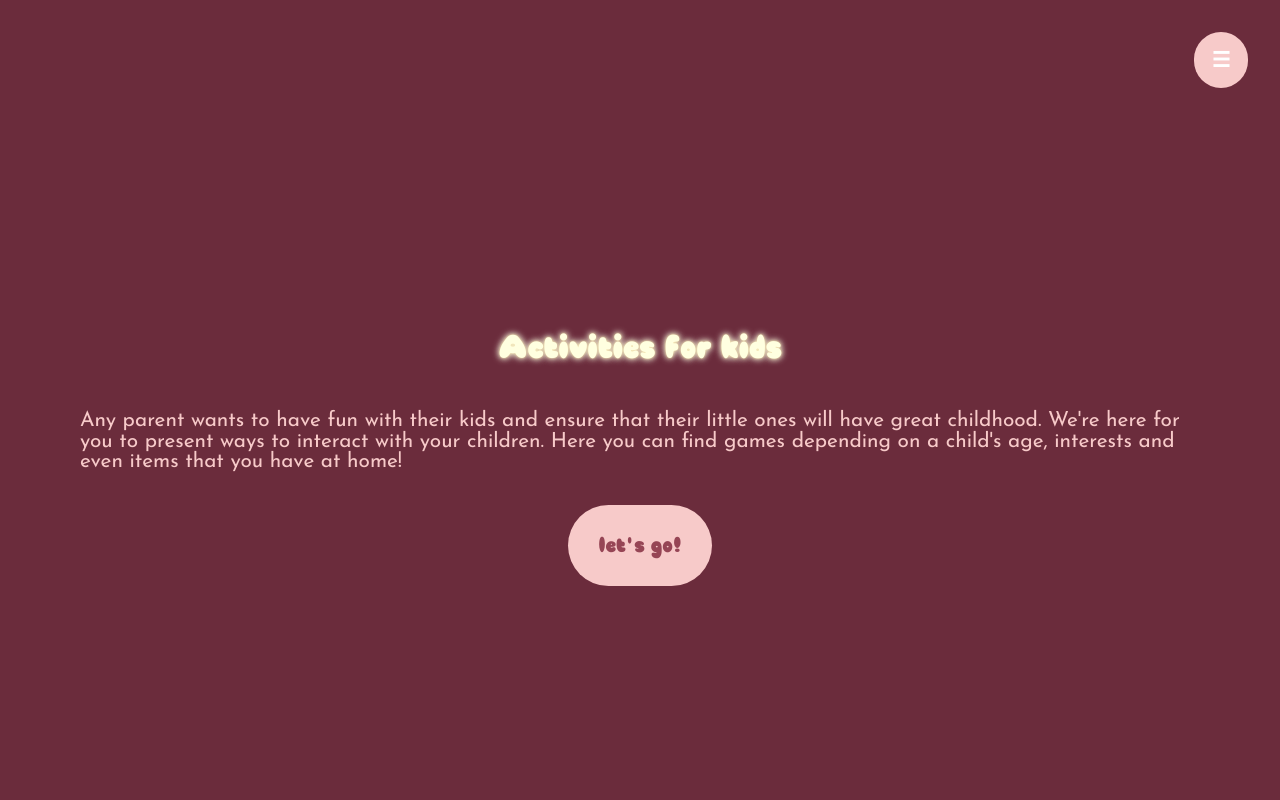
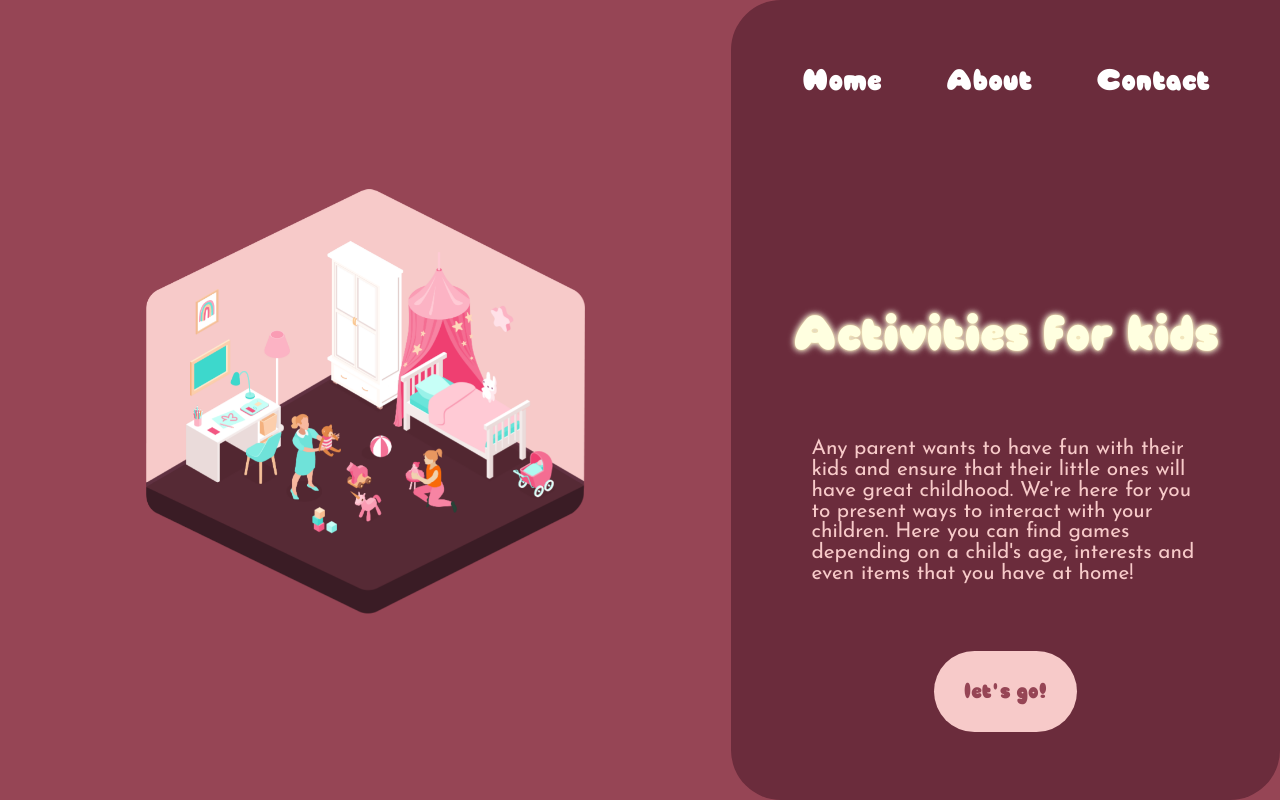
Before and after one commit to Yordaniss/playground, a Next.js app: page / in a window 1280 px wide. Shown: the top 800 px of the page. Built offline with nearby package versions, Linux system fonts and the light colour scheme; no server answers.

Commit message:
Fixed header layout
Fixed navbar display and text-shadow, fixed mobile layout and animation in header

```diff
--- a/components/layout/header/Header.js
+++ b/components/layout/header/Header.js
@@ -44,7 +44,7 @@ export default function Header() {
         <input
           type="checkbox"
           id="menu-checkbox"
-          onChange={(e) => {
+          onChange={() => {
             setIsChecked(!isChecked);
           }}
           checked={isChecked}
@@ -52,8 +52,8 @@ export default function Header() {
         <label htmlFor="menu-checkbox">
           <Button className="header__content__menu-btn">&#9776;</Button>
         </label>
-        {/* <Navbar></Navbar> */}
         <div className="article">
+          <Navbar></Navbar>
           <div className="article__heading-container">
             <h1 className="article__heading-container__heading">
               Activities for kids
--- a/shared/styles/global-css/index.css
+++ b/shared/styles/global-css/index.css
@@ -189,6 +189,11 @@ body {
   animation-timing-function: linear;
   animation-iteration-count: infinite;
 }
+@media screen and (max-width: 890px) {
+  .gamesDashboard .svgUnderIllustration .path-0 {
+    animation-duration: 4s;
+  }
+}
 @keyframes pathAnim-0 {
   0% {
     d: path("M 0,400 C 0,400 0,200 0,200 C 148.92857142857142,162.28571428571428 297.85714285714283,124.57142857142858 400,131 C 502.14285714285717,137.42857142857142 557.5000000000001,188 666,218 C 774.4999999999999,248 936.1428571428571,257.42857142857144 1074,251 C 1211.857142857143,244.57142857142858 1325.9285714285716,222.28571428571428 1440,200 C 1440,200 1440,400 1440,400 Z");
@@ -301,44 +306,52 @@ body {
   grid-template-rows: 100vh;
   justify-content: space-between;
   justify-items: center;
+  align-items: center;
+  align-content: center;
   background-color: #964555;
-  height: fit-content;
-  min-height: min-content;
   overflow: hidden;
 }
 .header__illustration {
-  display: block;
-  position: relative;
-  max-width: 70%;
-  align-self: center;
-  animation: floating 3s ease-in-out infinite;
+  max-width: 60%;
+  animation: floating 3s ease-in-out infinite both;
 }
 @keyframes floating {
   0% {
-    transform: translate(0, 0px);
+    transform: translate(0, 0);
   }
   50% {
-    transform: translate(0, 30px);
+    transform: translate(0, 20px);
   }
   100% {
     transform: translate(0, 0px);
   }
 }
-@media screen and (max-width: 1300px) {
+@media screen and (min-width: 360px) and (max-width: 768px) {
   .header__illustration {
-    grid-row: 3;
+    grid-row: 2;
+    margin-bottom: 1rem;
+    max-width: 70%;
   }
 }
+@media screen and (min-width: 768px) and (max-width: 890px) {
+  .header__illustration {
+    grid-row: 2;
+    margin-bottom: 2rem;
+    max-width: 50%;
+  }
+}
+.header__content {
+  height: 100%;
+}
 .header__content .article {
-  height: fit-content;
+  height: 100%;
   display: grid;
-  grid-template-rows: 1fr min-content min-content 1fr;
+  grid-auto-rows: 1fr 1fr 3fr 1fr;
   grid-auto-rows: unset;
   align-items: center;
+  justify-items: center;
   background: #6b2c3c;
-  height: 100%;
   border-radius: 50px 0 50px 50px;
-  grid-row-start: 1;
 }
 .header__content .article__heading-container {
   position: relative;
@@ -352,9 +365,10 @@ body {
   text-shadow: 0px 0px 2px rgba(255, 255, 255, 0.3), 0px 0px 2px rgba(250, 218, 94, 0.5), 0px 0px 5px rgba(255, 250, 205, 0.5), 0px 0px 7px rgba(250, 250, 210, 0.7), 0px 0px 7px rgba(255, 255, 255, 0.3), 0px 0px 9px rgba(255, 255, 255, 0.5);
   padding: 5rem 0 1rem 0;
 }
-@media screen and (max-width: 1300px) {
+@media screen and (max-width: 890px) {
   .header__content .article__heading-container__heading {
     font-size: 2rem;
+    padding-top: 7rem;
   }
 }
 .header__content .article__text {
@@ -375,19 +389,47 @@ body {
   justify-self: center;
   align-self: start;
 }
-@media screen and (max-width: 1300px) {
+@media screen and (max-width: 890px) {
   .header__content .article {
-    position: relative;
-    padding-top: 5rem;
-    top: 0;
     border-radius: initial;
-    grid-row: 1;
+  }
+}
+.header__content .svgAboveIllustration {
+  display: none;
+  grid-row: 2;
+}
+@media screen and (max-width: 890px) {
+  .header__content .svgAboveIllustration {
+    display: block;
+    grid-row: 3;
+  }
+  .header__content .svgAboveIllustration .path-0 {
+    animation: pathAnim-0 4s;
+    animation-timing-function: linear;
+    animation-iteration-count: infinite;
+  }
+  @keyframes pathAnim-0 {
+    0% {
+      d: path("M 0,400 C 0,400 0,200 0,200 C 305,202.5 610,205 850,205 C 1090,205 1265,202.5 1440,200 C 1440,200 1440,400 1440,400 Z");
+    }
+    25% {
+      d: path("M 0,400 C 0,400 0,200 0,200 C 296.5,185.5 593,171 833,171 C 1073,171 1256.5,185.5 1440,200 C 1440,200 1440,400 1440,400 Z");
+    }
+    50% {
+      d: path("M 0,400 C 0,400 0,200 0,200 C 196.5,200 393,200 633,200 C 873,200 1156.5,200 1440,200 C 1440,200 1440,400 1440,400 Z");
+    }
+    75% {
+      d: path("M 0,400 C 0,400 0,200 0,200 C 288,180.5 576,161 816,161 C 1056,161 1248,180.5 1440,200 C 1440,200 1440,400 1440,400 Z");
+    }
+    100% {
+      d: path("M 0,400 C 0,400 0,200 0,200 C 305,202.5 610,205 850,205 C 1090,205 1265,202.5 1440,200 C 1440,200 1440,400 1440,400 Z");
+    }
   }
 }
 .header__content #menu-checkbox {
   display: none;
 }
-.header__content #menu-checkbox:checked ~ .nav {
+.header__content #menu-checkbox:checked ~ .article > .nav {
   display: flex;
 }
 .header__content label[for=menu-checkbox] {
@@ -396,7 +438,7 @@ body {
   padding: 0;
   position: fixed;
 }
-@media screen and (max-width: 1300px) {
+@media screen and (max-width: 890px) {
   .header__content label[for=menu-checkbox] {
     display: block;
     width: min-content;
@@ -418,50 +460,19 @@ body {
     display: block;
   }
 }
-@media screen and (max-width: 1300px) {
+@media screen and (max-width: 890px) {
   .header__content {
     display: flex;
+    flex-direction: column;
     flex-direction: column-reverse;
-  }
-}
-@media screen and (max-width: 1300px) {
-  .header {
-    grid-template-columns: 1fr;
-    grid-template-rows: 4fr 1fr 3fr 2fr;
     height: min-content;
   }
 }
-.header .svgAboveIllustration {
-  display: none;
-  grid-row: 2;
-}
-@media screen and (max-width: 1300px) {
-  .header .svgAboveIllustration {
-    display: block;
-  }
-}
-@media screen and (max-width: 1300px) {
-  .header .svgAboveIllustration .path-0 {
-    animation: pathAnim-0 4s;
-    animation-timing-function: linear;
-    animation-iteration-count: infinite;
-  }
-  @keyframes pathAnim-0 {
-    0% {
-      d: path("M 0,400 C 0,400 0,200 0,200 C 305,202.5 610,205 850,205 C 1090,205 1265,202.5 1440,200 C 1440,200 1440,400 1440,400 Z");
-    }
-    25% {
-      d: path("M 0,400 C 0,400 0,200 0,200 C 296.5,185.5 593,171 833,171 C 1073,171 1256.5,185.5 1440,200 C 1440,200 1440,400 1440,400 Z");
-    }
-    50% {
-      d: path("M 0,400 C 0,400 0,200 0,200 C 196.5,200 393,200 633,200 C 873,200 1156.5,200 1440,200 C 1440,200 1440,400 1440,400 Z");
-    }
-    75% {
-      d: path("M 0,400 C 0,400 0,200 0,200 C 288,180.5 576,161 816,161 C 1056,161 1248,180.5 1440,200 C 1440,200 1440,400 1440,400 Z");
-    }
-    100% {
-      d: path("M 0,400 C 0,400 0,200 0,200 C 305,202.5 610,205 850,205 C 1090,205 1265,202.5 1440,200 C 1440,200 1440,400 1440,400 Z");
-    }
+@media screen and (max-width: 890px) {
+  .header {
+    grid-template-columns: 1fr;
+    grid-template-rows: 1fr 2fr;
+    height: 130vh;
   }
 }
 
@@ -665,19 +676,16 @@ body {
 }
 
 .nav {
-  position: relative;
-  right: 8%;
   overflow: hidden;
   z-index: 1;
+  width: min-content;
 }
 .nav__list {
-  position: relative;
   display: flex;
   justify-content: center;
   align-content: center;
   align-items: center;
   color: white;
-  width: min-content;
 }
 .nav__list-item {
   font-family: "Babycakes";
@@ -686,22 +694,21 @@ body {
   user-select: none;
 }
 .nav__list-item:hover {
-  text-shadow: 0px 0px 5px white, 0px 0px 10px rgba(253, 201, 201, 0.7), 0px 0px 15px rgba(253, 201, 201, 0.7), 0px 0px 20px rgba(253, 201, 201, 0.7), 0px 0px 30px rgba(253, 201, 201, 0.7), 0px 0px 40px rgba(253, 201, 201, 0.7), 0px 0px 55px rgba(253, 201, 201, 0.7), 0px 0px 75px rgba(253, 201, 201, 0.7);
+  text-shadow: 0px 0px 5px white, 0px 0px 5px rgba(253, 201, 201, 0.7), 0px 0px 7px rgba(253, 201, 201, 0.7), 0px 0px 10px rgba(253, 201, 201, 0.7), 0px 0px 15px rgba(253, 201, 201, 0.7), 0px 0px 20px rgba(253, 201, 201, 0.7), 0px 0px 17px rgba(253, 201, 201, 0.7), 0px 0px 37px rgba(253, 201, 201, 0.7);
   cursor: pointer;
 }
-@media screen and (max-width: 576px) {
+@media screen and (max-width: 768px) {
   .nav__list-item {
-    font-size: calc(25px + 0.390625vw);
     padding: 0 1rem;
   }
 }
-@media screen and (max-width: 576px) {
+@media screen and (max-width: 768px) {
   .nav__list {
     justify-content: left;
     padding: 0.8rem 1rem;
   }
 }
-@media screen and (max-width: 576px) {
+@media screen and (max-width: 768px) {
   .nav {
     display: none;
     position: fixed;
```
Also changed, not shown: 1 other file (tests, documents, lock files or other folders).
